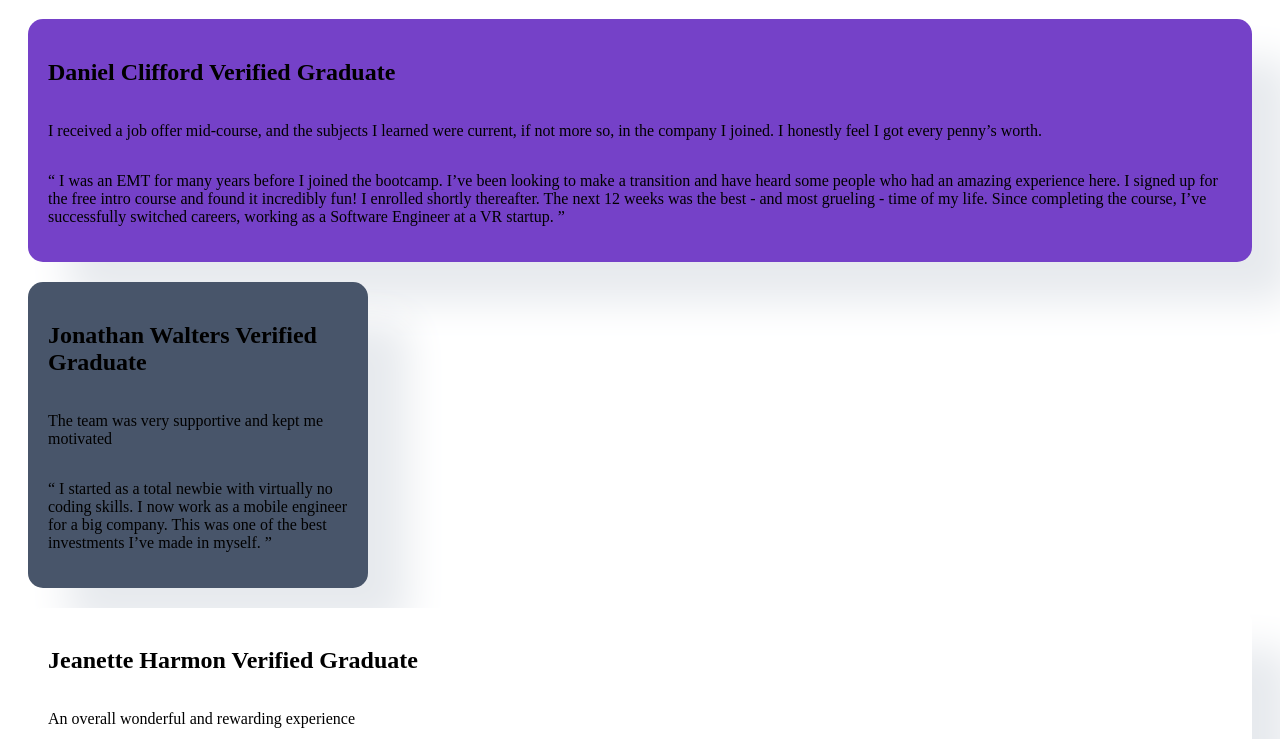
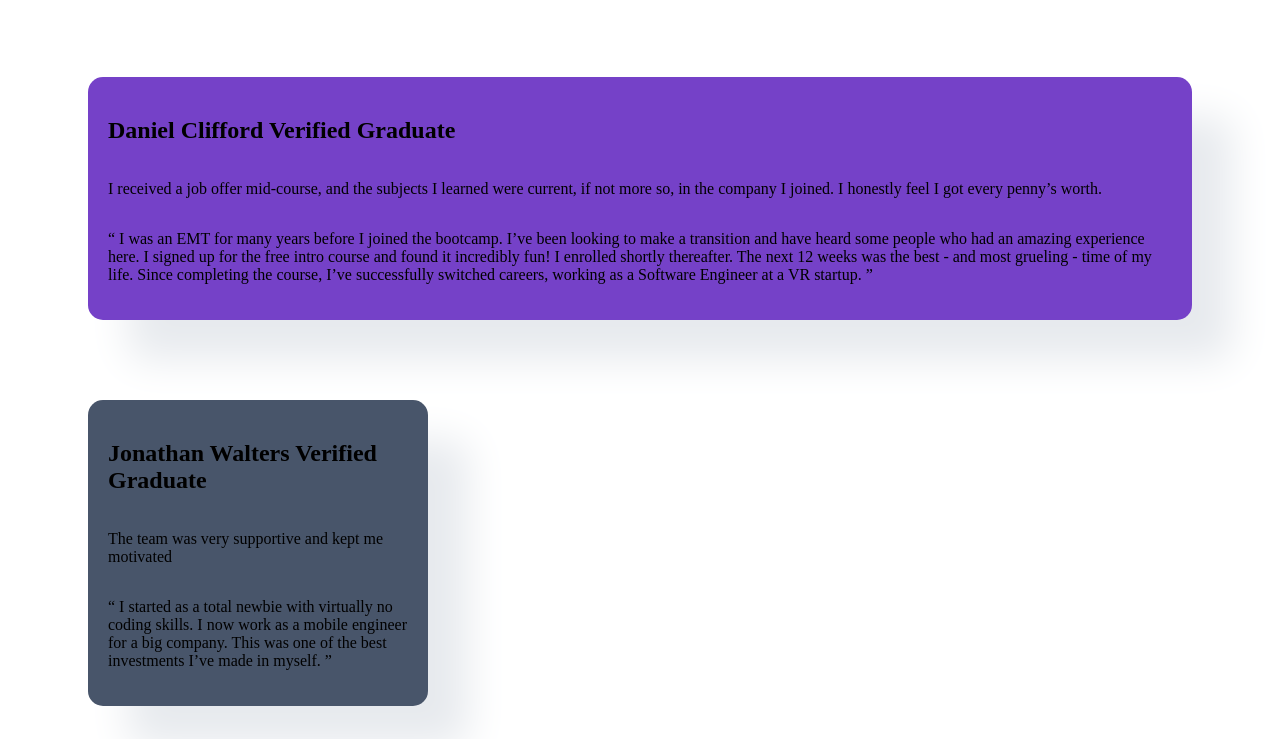
Before and after one commit to rausaf/Testimonials-grid-section-frontend-mentor, a plain HTML site: page index.html in a window 1280 px wide. Shown: the part 61-800 px from the top of the page. Drawn offline with Linux system fonts and the light colour scheme.

Commit message:
Update index.html

```diff
--- a/index.html
+++ b/index.html
@@ -21,7 +21,7 @@
       color: hsl(228, 45%, 44%);
     }
     section {
-      margin: 20px 20px 20px 20px;
+      margin: 5rem 5rem 5rem 5rem;
       padding: 20px 20px 20px 20px;
       display: grid;
       border-radius: 15px;
```
